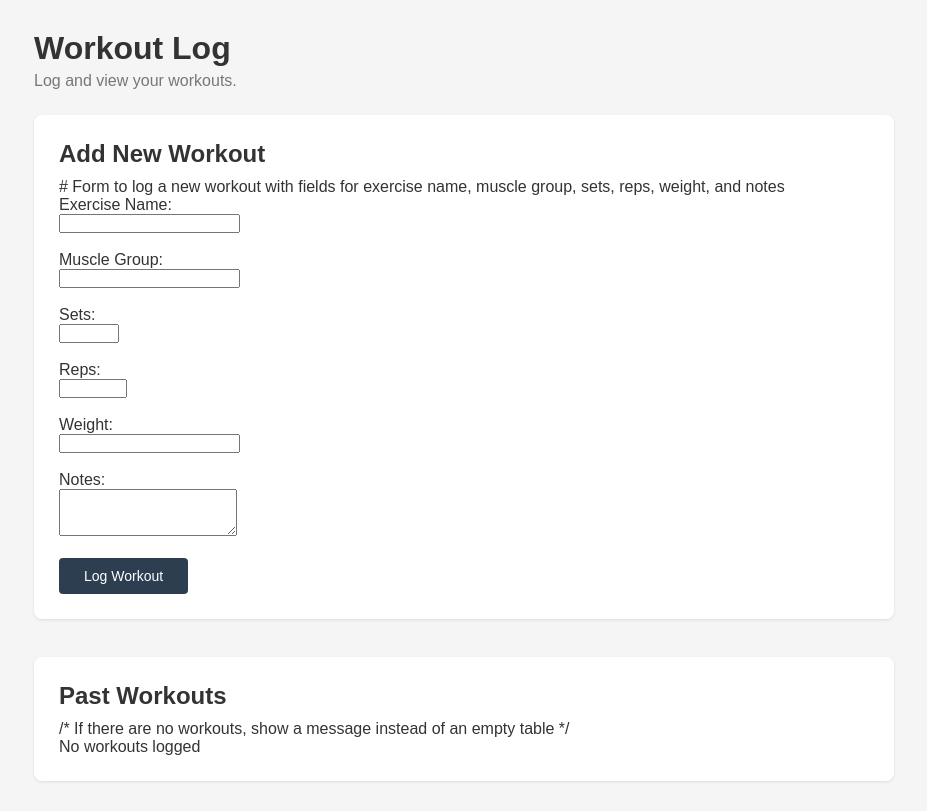
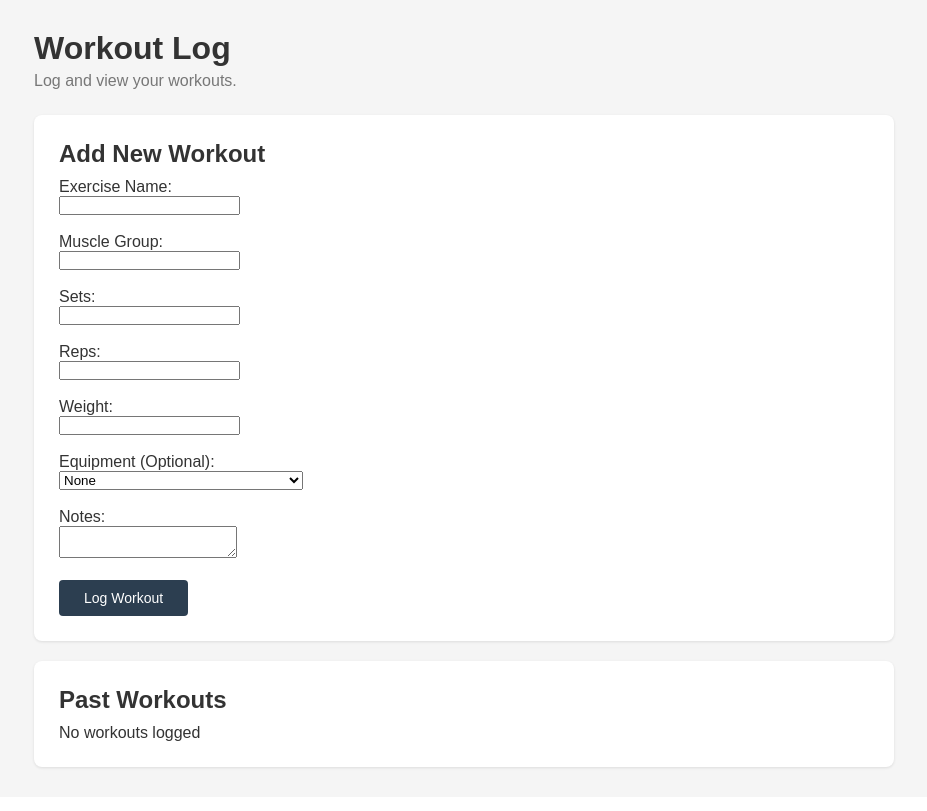
Before and after one commit to zackh5150/Personal-Fitness-Dashboard, a Flask app: page /log in a window 1280 px wide. Shown: the part 53-864 px from the top of the page, without its empty margins (176-1103 px from the left). After the commit the page ends 823 px from the top, so only its background shows below. Run offline with Flask 3, Linux system fonts and the light colour scheme; data that the repository does not hold is empty.

Commit message:
Added excercise equipment options under logging

```diff
--- a/app.py
+++ b/app.py
@@ -100,6 +100,30 @@ def log_page():
     # : query workout_logs table for user_id = 1
     db = get_db()
 
+
+    #  create a list of common gym equipment for the datalist in the form for allowing smart excercise suggestions based on available equipment
+    equipmentPool = [
+        "bench press machine", "bicep curl machine", "cable machine", "calf raise machine",
+        "chest fly machine / pec deck machine", "chest press machine", "dip machine", "elliptical machine",
+        "glute-ham developer", "hack squat machine", "high row machine", "hyperextension bench / roman chair",
+        "lat pulldown machine", "lateral raise machine", "leg curl machine", "leg extension machine",
+        "leg press machine", "leverage deadlift machine", "pullover machine", "rear delt fly machine",
+        "rowing machine", "seated back extension machine", "seated row machine", "shoulder press machine",
+        "shrug machine", "smith machine", "squat machine", "stair climber machine", "standing leg curl machine",
+        "t-bar row machine", "treadmill", "triceps extension machine", "adjustable bench", "decline bench",
+        "flat bench", "incline bench", "military press bench", "preacher bench", "bench", "barbell", "axle bar",
+        "body bar", "ez curl bar", "trap bar / hex bar", "strongman log", "dumbbell", "kettlebell", "weight plate",
+        "medicine ball", "power rack / squat rack", "barbell rack", "captain's chair", "pull-up bar",
+        "dip bars / parallel bars", "gymnastic rings", "cable handle / d-handle", "v-bar / row handle",
+        "rope attachment", "straight bar attachment", "lat pulldown bar", "ez bar attachment", "ankle strap",
+        "resistance band", "bfr bands / occlusion bands", "chain", "plyo box", "aerobic step", "block",
+        "platform", "exercise mat", "foam roller", "stability ball", "bosu ball", "weight belt / dip belt",
+        "head harness", "barbell pad", "barbell collars", "knee pad", "wrist wraps", "ankle weights", "weight vest",
+        "wrist weights", "atlas stone", "farmer's walk implements", "sled", "tire", "yoke", "sandbag", "keg",
+        "rickshaw frame", "conan's wheel", "circus bell", "stationary bike", "jump rope", "agility ladder",
+        "cone", "hurdle", "sliders", "anchor point / door anchor", "landmine attachment", "suspension trainer",
+        "towel", "wrist roller", "safety pins / j-hooks", "strap", "chair", "climbing rope", "heavy bag",
+        "sledgehammer", "wall", "training partner", "post", "stairs", "dowel / pvc pipe"]
     workouts= db.execute(
 
         "Select *"
@@ -110,31 +134,31 @@ def log_page():
     ).fetchall()
     db.close()
 
-    # : pass the list of workouts to the template
-    return render_template("log.html", workouts=workouts)
+    #  pass the list of workouts and equipment pool to the template
+    return render_template("log.html", workouts=workouts, equipmentPool=equipmentPool)
 
 #  POST route for logging a new workout
+
 @app.route("/log/add", methods=["POST"])
 def add_workout():
 
     db = get_db()
     # Get form data and INSERT into workout_logs
     db.execute("""
-        INSERT INTO workout_logs (user_id, exercise_name, muscle_group, sets, reps, weight, notes)
-        VALUES (?, ?, ?, ?, ?, ?, ?)
-    """, (
-        1,
-        request.form.get("exercise_name"),
 
-        request.form.get("muscle_group"),
-        request.form.get("sets") or None,
-
-        request.form.get("reps") or None,
-
-        request.form.get("weight") or None,
-
-        request.form.get("notes"),
-    ))
+    INSERT INTO workout_logs (user_id, exercise_name, muscle_group, sets, reps, weight, notes, equipment)
+    VALUES (?, ?, ?, ?, ?, ?, ?, ?)
+""", (
+    1,
+    request.form.get("exercise_name"),
+    request.form.get("muscle_group"),
+    request.form.get("sets") or None,
+    request.form.get("reps") or None,
+    request.form.get("weight") or None,
+    request.form.get("notes"),
+    # Added equipment for excercise funcionality
+    request.form.get("equipment") or None,
+))
     db.commit()
     db.close()
     # - redirect back to /log
@@ -154,7 +178,9 @@ def delete_workout(workout_id):
         WHERE id = ? AND user_id = 1
     """, (workout_id,))
     db.commit()
+
     db.close()
+
     #  - redirect back to /log
     return redirect(url_for("log_page"))
 #
--- a/templates/log.html
+++ b/templates/log.html
@@ -1,17 +1,4 @@
 
-<!-- TODO (Zack - Functionality 2):
-     Build the workout logging page.
-
-     What to add here:
-     - A form to log a new workout with fields for:
-       exercise name, muscle group, sets, reps, weight, notes
-     - The form should POST to a route you create in app.py
-     - A table or list showing all past workouts from the database
-     - A delete button next to each workout
-
-     The database table "workout_logs" is already set up in database.py.
-     You just need to add the routes in app.py and the HTML here.
--->
 
 
 
@@ -20,70 +7,88 @@
 
 {% block content %}
 <h1>Workout Log</h1>
+
 <p>Log and view your workouts.</p>
 
 <div class="card">
     <h2>Add New Workout</h2>
 
-    # Form to log a new workout with fields for exercise name, muscle group, sets, reps, weight, and notes
+    <form method="POST" action="{{ url_for('add_workout') }}">
+
         <div>
-
-            <label for="exercise_name">Exercise Name:</label>
+            <label>Exercise Name:</label>
             <br>
-            <input type="text" id="exercise_name" name="exercise_name" required>
-
+            <input type="text" name="exercise_name" required>
         </div>
 
         <br>
 
         <div>
-            <label for="muscle_group">Muscle Group:</label>
+            <label>Muscle Group:</label>
             <br>
-            <input type="text" id="muscle_group" name="muscle_group" required>
+            <input type="text" name="muscle_group" required>
         </div>
         <br>
 
         <div>
-            <label for="sets">Sets:</label>
+            <label>Sets:</label>
             <br>
-            <input type="number" id="sets" name="sets" min="1" max="100" required>
+            <input type="number" name="sets" required>
         </div>
         <br>
 
         <div>
-            <label for="reps">Reps:</label>
-            <br>
-
-            <input type="number" id="reps" name="reps" min="1" max="1000" required>
+            <label>Reps:</label><br>
+            <input type="number" name="reps" required>
         </div>
         <br>
 
         <div>
-            <label for="weight">Weight:</label>
+            <label>Weight:</label>
             <br>
-            <input type="number" step="0.01" id="weight" name="weight" min="0">
-        </div>
+            <input type="number" step="0.01" name="weight">
+        </div><br>
+
+        <div>
+            <!-- Add a dropdown for selecting available equipment with options populated from the equipmentPool list passed from the app.py route -->
+            <label>Equipment (Optional):</label>
+            <br>
+            <select name="equipment">
+
+                <option value="">None</option>
+
+                {% for eq in equipmentPool %}
+
+                    <option value="{{ eq }}">{{ eq }}
+
+                    </option>
+                {% endfor %}
+
+            </select>
+
+        </div><br>
+
+        <div>
+            <label>Notes:</label>
+
             <br>
 
-        <div>
-            <label for="notes">Notes:</label>
-             <br>
-            <textarea id="notes" name="notes" rows="3"></textarea>
+            <textarea name="notes"></textarea>
         </div>
         <br>
 
         <button type="submit">Log Workout</button>
+
     </form>
 </div>
 
-<br>
-
 <div class="card">
     <h2>Past Workouts</h2>
+ <!-- If there are workouts display them in a table with a delete button for each entry-->
+    {% if workouts %}
 
-    {% if workouts %}
-    # If there are workouts display them in a table with a delete button for each entry
     <table border="1" cellpadding="8" cellspacing="0">
+
         <thead>
     <tr>
         <th>Exercise</th>
@@ -92,32 +97,43 @@
         <th>Reps</th>
         <th>Weight</th>
         <th>Notes</th>
+        <th>Available Equipment</th>
         <th>Action</th>
     </tr>
 </thead>
         <tbody>
+
             {% for workout in workouts %}
-            #  Loop through the workouts and create a table row for each one displaying the details and a delete button that submits a POST request to delete the workout
+            <!-- Loop through the workouts and create a table row for each one displaying the details and a delete button that submits a POST request to delete the workout -->
             <tr>
                 <td>{{ workout.exercise_name }}</td>
                 <td>{{ workout.muscle_group }}</td>
                 <td>{{ workout.sets }}</td>
                 <td>{{ workout.reps }}</td>
+
                 <td>{{ workout.weight }}</td>
+
                 <td>{{ workout.notes }}</td>
-                <td>
-                    <form method="POST" action="{{ url_for('delete_workout', workout_id=workout.id) }}">
+                <td>{{workout.equipment}}</td>
+                <td style="text-align: center; vertical-align: middle;">
+    <form method="POST"
+          action="{{ url_for('delete_workout', workout_id=workout.id) }}"
+          style="display:inline;">
         <button type="submit">Delete</button>
     </form>
 </td>
             </tr>
+
             {% endfor %}
         </tbody>
     </table>
+    <!-- If no workouts logged, show empty state message -->
+
     {% else %}
-    /*
-         If there are no workouts,  show a message instead of an empty table */
+
+
         <p>No workouts logged</p>
     {% endif %}
 </div>
+
 {% endblock %}
```
Also changed, not shown: README.md. Lines whose indentation alone changed are shown as unchanged.
